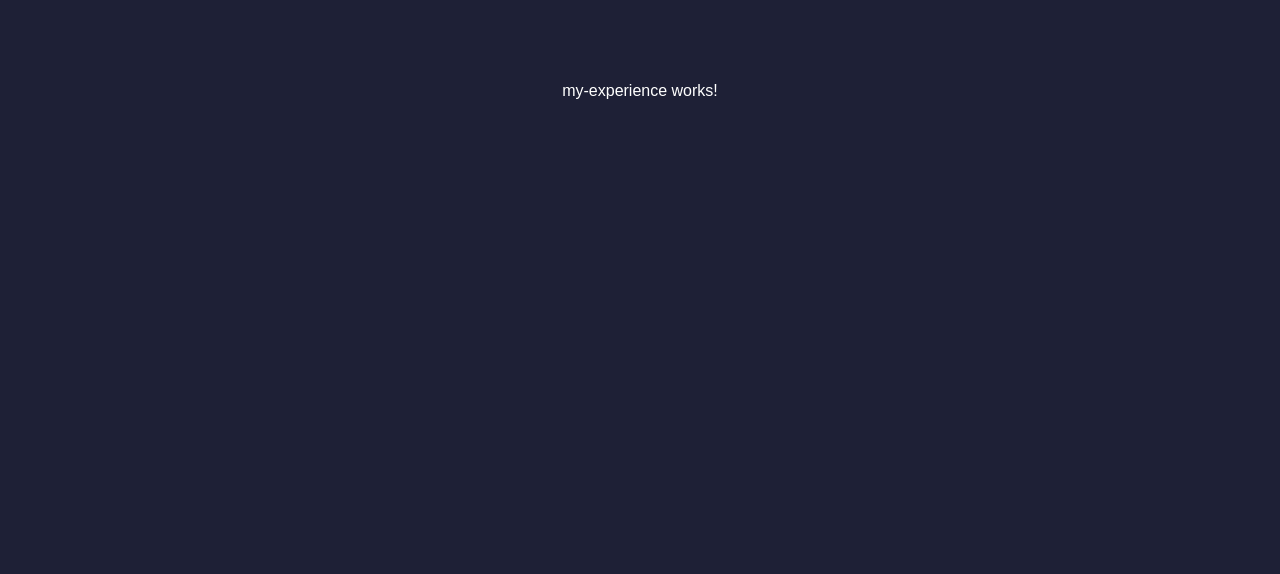
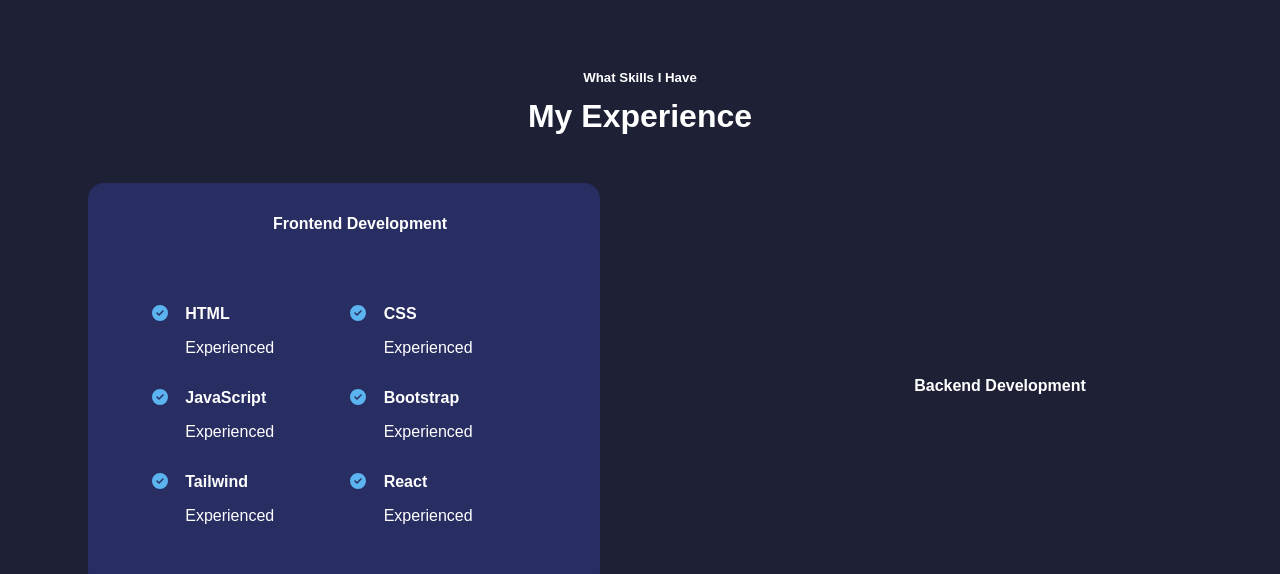
Before and after one commit to bhopalg/portfolio-2022, an Angular app: page / in a window 1280 px wide. Shown: the part 1307-1881 px from the top of the page. Before the commit the page ends 1407 px from the top, so only its background shows below. Built offline with nearby package versions, Linux system fonts and the light colour scheme; a web font is replaced by a local one.

Commit message:
set up experiances

```diff
--- a/src/app/about-me/about-me.component.html
+++ b/src/app/about-me/about-me.component.html
@@ -1,6 +1,6 @@
 <div class="about-me" fxLayoutGap="3em" fxLayout="column">
   <div fxLayout="column" fxLayoutGap="1em" fxLayoutAlign="space-around center" class="about-me">
-    <h3 fxFlex>Get To Know</h3>
+    <h5 fxFlex>Get To Know</h5>
     <h1 fxFlex>About Me</h1>
   </div>
   <div fxLayout="row" fxLayout.lt-lg="column" fxLayoutAlign="space-around center" fxLayoutGap="2em" class="about-me-info">
--- a/src/app/about-me/about-me.component.scss
+++ b/src/app/about-me/about-me.component.scss
@@ -25,6 +25,7 @@
 
   .achievement-section {
     .achievement-box {
+      cursor: pointer;
       .icon {
         color: $secondary-color;
       }
--- a/src/app/app.component.html
+++ b/src/app/app.component.html
@@ -1,5 +1,5 @@
 <div fxLayout="column" fxLayoutAlign="space-around center" fxLayoutGap="8em">
   <app-banner fxFlex="100"></app-banner>
   <app-about-me fxFlex="100"></app-about-me>
-  <app-my-experience fxFlex="100"></app-my-experience>
+  <app-my-experience fxFlex="100" style="width: 100%"></app-my-experience>
 </div>
--- a/src/app/my-experience/my-experience.component.html
+++ b/src/app/my-experience/my-experience.component.html
@@ -1 +1,25 @@
-<p>my-experience works!</p>
+<div class="my-experiences-container" fxLayoutGap="3em" fxLayout="column">
+  <div fxFlex="100" fxLayout="column" fxLayoutGap="1em" fxLayoutAlign="space-around center" class="my-experience-header">
+    <h5 fxFlex>What Skills I Have</h5>
+    <h1 fxFlex>My Experience</h1>
+  </div>
+  <div fxLayout="row" fxLayout.lt-lg="column" fxLayoutAlign="space-around center" fxLayoutGap="2em">
+    <div class="experience-container" fxFlex="40" fxFlex.lt-lg="100" fxLayout="column" fxLayoutAlign="space-evenly center" fxLayoutGap="2.5em" *ngFor="let ex of experiencesKeys">
+      <h4 fxFlex="100" class="title">{{ex}}</h4>
+      <div fxFlex="100" fxLayout="row" class="wrap experience" fxLayout.lt-lg="column" fxLayoutGap="2em">
+        <div fxFlex="40" fxLayout="row" *ngFor="let d of experiences[ex]">
+          <div fxFlex="20">
+            <fa-icon [icon]="iconCircleCheck"></fa-icon>
+          </div>
+          <div fxFlex="80" fxLayout="column" fxLayoutGap="1em">
+            <h4>{{d.name}}</h4>
+            <p class="experience-description">{{d.experience}}</p>
+          </div>
+        </div>
+      </div>
+    </div>
+    <div fxFlex="30" fxFlex.lt-lg="100" fxLayout="column" fxLayoutAlign="space-evenly center">
+      <h4 fxFlex="100">Backend Development</h4>
+    </div>
+  </div>
+</div>
--- a/src/app/my-experience/my-experience.component.scss
+++ b/src/app/my-experience/my-experience.component.scss
@@ -0,0 +1,36 @@
+@import "src/styles";
+
+.my-experiences-container {
+  fa-icon{
+    color: $secondary-color;
+  }
+
+  .experience-container {
+    background: $tertiary-color;
+    border-radius: 1em;
+    padding-left: 2em;
+    cursor: pointer;
+
+    .title {
+      padding-top: 2em;
+    }
+
+    .experience {
+      padding: 2em;
+
+      .experience-description {
+        margin-bottom: 2em;
+      }
+    }
+  }
+
+  .experience-container:hover {
+    background: $primary-color;
+    border: 1px solid #e2e2e2;
+    transition: 0.3s;
+  }
+
+  .wrap {
+    flex-wrap: wrap;
+  }
+}
--- a/src/app/my-experience/my-experience.component.ts
+++ b/src/app/my-experience/my-experience.component.ts
@@ -1,4 +1,15 @@
 import { Component, OnInit } from '@angular/core';
+import {faCircleCheck} from "@fortawesome/free-solid-svg-icons";
+import {IconDefinition} from "@fortawesome/fontawesome-common-types";
+
+interface Experience {
+  name: string;
+  experience: string;
+}
+
+interface Experiences {
+  [key: string]: Experience[];
+}
 
 @Component({
   selector: 'app-my-experience',
@@ -6,6 +17,39 @@ import { Component, OnInit } from '@angular/core';
   styleUrls: ['./my-experience.component.scss']
 })
 export class MyExperienceComponent implements OnInit {
+  iconCircleCheck = faCircleCheck
+
+  experiences: Experiences = {
+    'Frontend Development': [
+      {
+        name: 'HTML',
+        experience: 'Experienced'
+      },
+      {
+        name: 'CSS',
+        experience: 'Experienced'
+      },
+      {
+        name: 'JavaScript',
+        experience: 'Experienced'
+      },
+      {
+        name: 'Bootstrap',
+        experience: 'Experienced'
+      },
+      {
+        name: 'Tailwind',
+        experience: 'Experienced'
+      },
+      {
+        name: 'React',
+        experience: 'Experienced'
+      }
+    ],
+  }
+
+  experiencesKeys: string[] = Object.keys(this.experiences);
+
 
   constructor() { }
 
```
Also changed, not shown: 1 other file (tests, documents, lock files or other folders).
